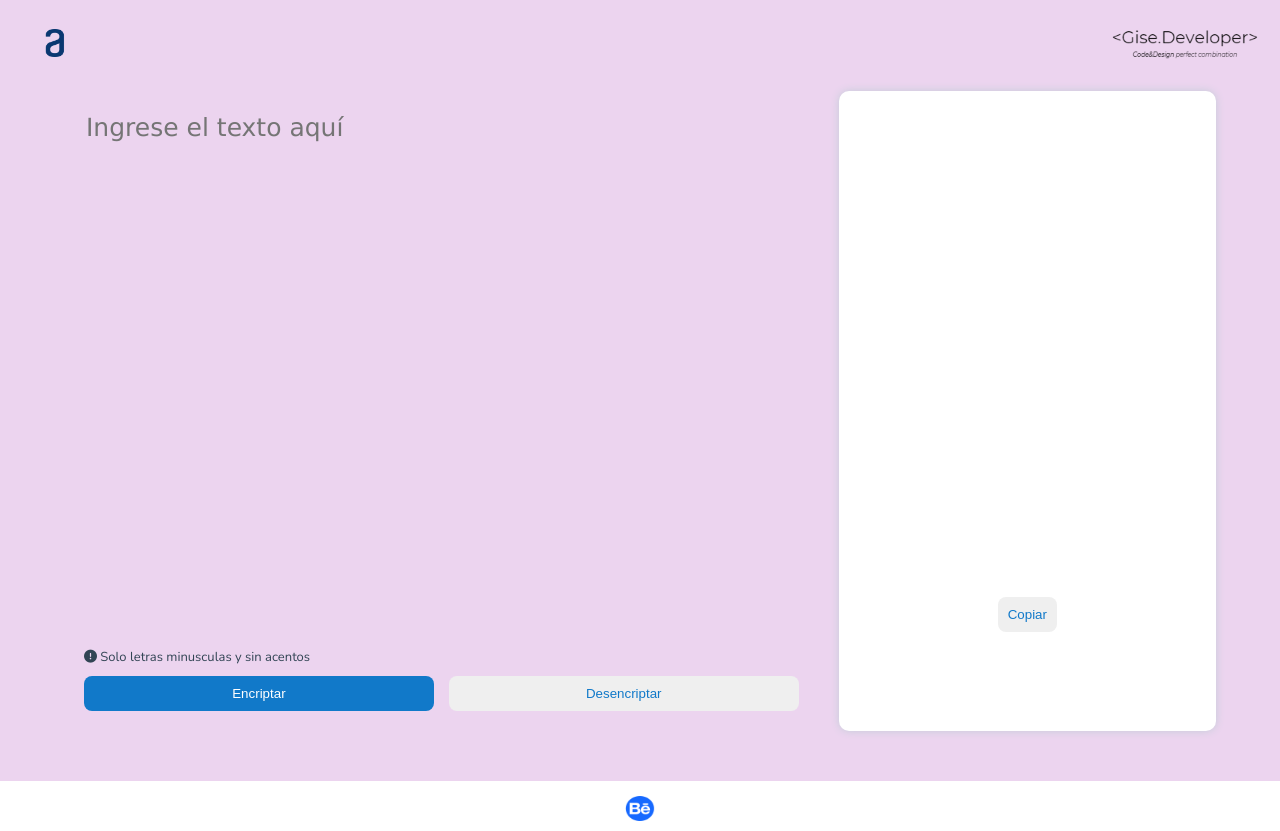
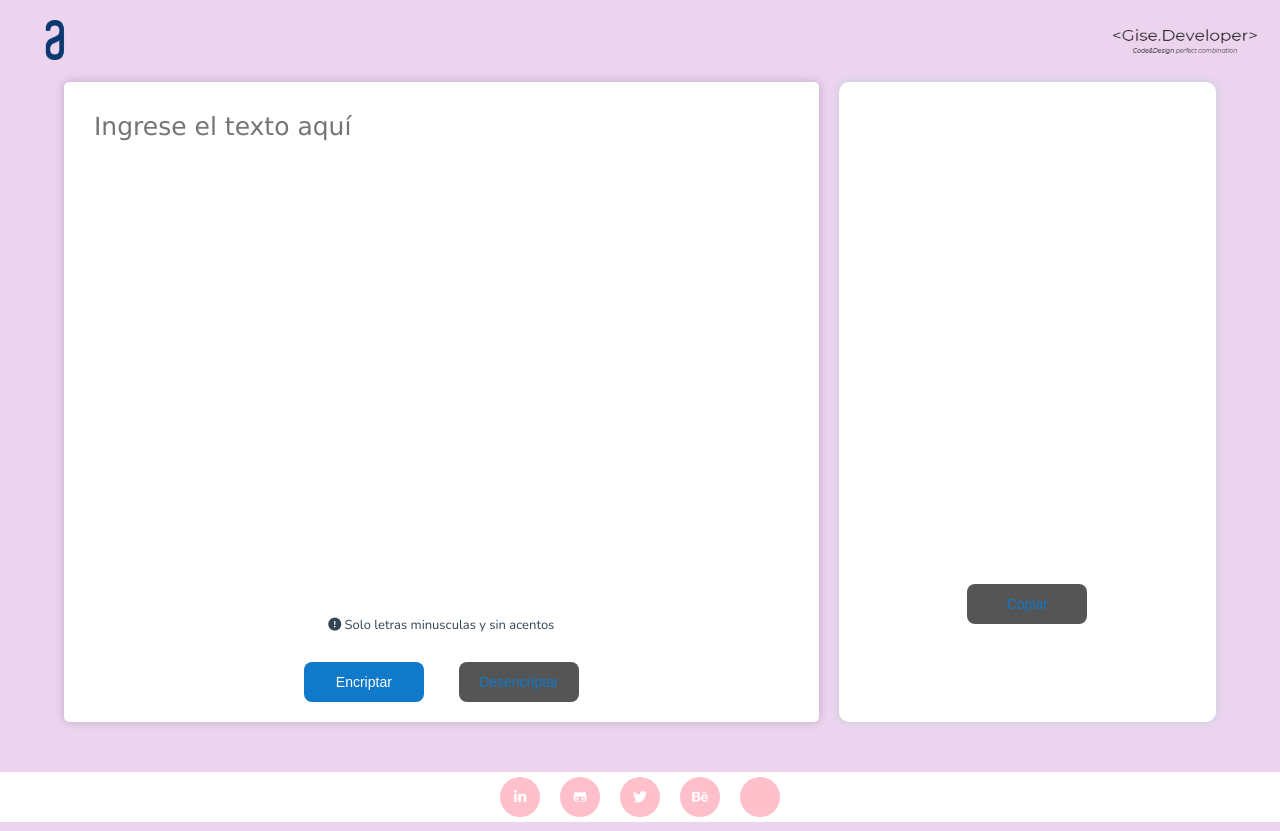
Before and after one commit to Gvbustamante/Encriptador-alura, a plain HTML site: page index.html in a window 1280 px wide. Drawn offline with nearby package versions, Linux system fonts and the light colour scheme.

Commit message:
Actualizacion del proyecto en general

```diff
--- a/index.html
+++ b/index.html
@@ -4,13 +4,22 @@
         <meta charset="UTF-8">
         <meta http-equiv="X-UA-Compatible" content="IE=edge">
         <meta name="viewport" content="width=device-width, initial-scale=1.0">
+        <link rel="stylesheet" href="./styles/reset.css">
         <link rel="preconnect" href="https://fonts.googleapis.com">
         <link rel="preconnect" href="https://fonts.gstatic.com" crossorigin>
         <link href="https://fonts.googleapis.com/css2?family=Nunito:wght@400;700&display=swap" rel="stylesheet">
         <link rel="stylesheet" href="https://cdnjs.cloudflare.com/ajax/libs/font-awesome/6.2.1/css/all.min.css"
             integrity="sha512-MV7K8+y+gLIBoVD59lQIYicR65iaqukzvf/nwasF0nqhPay5w/9lJmVM2hMDcnK1OnMGCdVK+iQrJ7lzPJQd1w=="
             crossorigin="anonymous" referrerpolicy="no-referrer" />
+        <link rel="stylesheet" href="./styles/header.css">
+        <link rel="stylesheet" href="./styles/box-mensaje.css">
+        <link rel="stylesheet" href="./styles/box-desencriptado.css">
+        <link rel="stylesheet" href="./styles/footer.css">
+
+
+
         <link rel="stylesheet" href="./styles/style.css">
+
         <title>Encriptador</title>
     </head>
 
@@ -19,6 +28,7 @@
             <a href="index.html"><img src="./img/Logo@2x.png" alt="logo alura" class="logo"></a>
             <a href="https://gisedeveloper.framer.website/"><img src="./img/logo_Gise.png" class="website"></a>
           </header>
+
         <div class="principal">
             <section class="box1">
                 <textarea id="mensaje" placeholder="Ingrese el texto aquí" class="cajitaDeTexto"></textarea>
@@ -30,6 +40,7 @@
                   </div>
                 </div>
               </section>
+
             <section class="box2">
                 <div class="box2_2">
                     <textarea readonly class="textodesencriptado"  id="cuadroDeTexto"></textarea>
@@ -40,10 +51,12 @@
         <script src="./js/app.js"></script>
 
         <footer>
-            <a href="https://www.behance.net/gvbustamante">
-                <img src="img/Behance-Logo.png" alt="logo Behance"
-                class="logo-behance" width="50" height="25">
-            </a>
+            <ul class="redes-sociales">
+                <li><a href="https://www.linkedin.com/in/gvbustamante/" target="_blank"><i class="fa-brands fa-linkedin-in"></i></a></li>
+                <li><a href="https://github.com/Gvbustamante/" target="_blank"><i class="fa-brands fa-github-alt"></i></a></li>
+                <li><a href="https://twitter.com/GisellaBM" target="_blank"><i class="fab fa-twitter"></i></a></li>
+                <li><a href="https://www.behance.net/gvbustamante" target="_blank"><i class="fa-brands fa-behance"></i></a></li>
+                <li><a class="curriculo-btn" href="#" target="_blank"><i class="fa-light fa-file-pdf"></i></a></li>
         </footer>
     </body>
 
--- /dev/null
+++ b/styles/box-desencriptado.css
@@ -0,0 +1,49 @@
+
+/* Estilos para la sección de desencriptar */
+.box2{
+  background-color: #fff;
+  padding: 15px;
+  text-align: center;
+  display: flex;
+  align-items: center;
+  justify-content: right;
+  border-radius: 10px;
+  box-shadow: 0px 0px 8px rgb(195, 205, 216);
+}
+
+
+.box2_2 textarea{
+  text-align: lef;
+  padding: 15px;
+  border: none;
+  background-color: transparent;
+  width: 100%;
+  height: 400px;
+  font-size: 18px;
+  resize: none;
+  font-family: 'Lucida Sans', 'Lucida Sans Regular', 'Lucida Grande', 'Lucida Sans Unicode', Geneva, Verdana, sans-serif;
+}
+.box2_2 textarea:focus{
+  outline: none;
+}
+
+
+.copiar {
+  width: 120px;
+    height: 40px;
+    margin: 0px 10px;
+    background-color: #555;
+    color: #fff;
+    border: none;
+    border-radius: 5px;
+    font-family: Arial, sans-serif;
+    font-size: 14px;
+    cursor: pointer;
+    transition: background-color 0.2s ease;
+}
+
+.copiar :hover{
+
+  background-color: #666;
+
+}
--- /dev/null
+++ b/styles/box-mensaje.css
@@ -0,0 +1,71 @@
+/* Estilo para la sección de encriptación */
+.box1 {
+    display: flex;
+    flex-direction: column;
+    align-items: center;
+    background-color: #fff;
+    padding: 50px;
+    border-radius: 5px;
+    box-shadow: 0px 0px 10px rgba(0,0,0,0.2);
+    justify-content: space-between;
+}
+
+  /* Estilo para la caja de texto */
+  .cajitaDeTexto {
+    background-color: transparent;
+    border: none;
+    width: 100%;
+    height: 200px;
+    margin-bottom: 20px;
+    padding: 10px;
+    border-radius: 3px;
+    resize: none;
+    font-size: 20px;
+    font-family: 'Lucida Sans', 'Lucida Sans Regular', 'Lucida Grande', 'Lucida Sans Unicode', Geneva, Verdana, sans-serif;
+
+  }
+
+  .cajitaDeTexto:focus{
+    outline: none;
+
+  }
+
+  /* Estilo para el mensaje de advertencia */
+  .box1_11 {
+    display: flex;
+    flex-direction: column;
+    align-items: center;
+  }
+
+  .box1_11 p {
+    margin-bottom: 20px;
+    font-size: 14px;
+    color: #666;
+  }
+
+  /* Estilo para los botones de encriptar/desencriptar */
+  .btn {
+    display: flex;
+    justify-content: center;
+    align-items: center;
+  }
+
+  .encriptar,
+  .desencriptar {
+    width: 120px;
+    height: 40px;
+    margin: 0px 10px;
+    background-color: #555;
+    color: #fff;
+    border: none;
+    border-radius: 5px;
+    font-family: Arial, sans-serif;
+    font-size: 14px;
+    cursor: pointer;
+    transition: background-color 0.2s ease;
+  }
+
+  .encriptar:hover,
+  .desencriptar:hover {
+    background-color: #666;
+  }
--- /dev/null
+++ b/styles/footer.css
@@ -0,0 +1,40 @@
+footer {
+    background-color: #f2f2f2;
+    padding: 10px;
+    display: flex;
+    justify-content: center;
+  }
+
+  .redes-sociales {
+    list-style: none;
+    display: flex;
+    justify-content: center;
+    align-items: center;
+    margin: 0;
+    padding: 0;
+  }
+
+  .redes-sociales li {
+    margin: 0 10px;
+  }
+
+  .redes-sociales a {
+    display: flex;
+    justify-content: center;
+    align-items: center;
+    width: 40px;
+    height: 40px;
+    border-radius: 50%;
+    color: #fff;
+    background-color: pink;
+    text-decoration: none;
+    transition: background-color 0.2s ease-in-out;
+  }
+
+  .redes-sociales a:hover {
+    background-color: pink;
+  }
+
+  .redes-sociales i {
+    font-size: 14px;
+  }
--- /dev/null
+++ b/styles/header.css
@@ -0,0 +1,53 @@
+
+*{
+    margin: 0px;
+    box-sizing: border-box;
+  }
+
+
+body {
+    font-family: 'Nunito', sans-serif;
+    background-color: rgb(240, 190, 199);
+}
+
+.principal{
+    width: 90%;
+    height: 80vh;
+    margin: 0px auto 50px auto;
+    display: grid;
+    grid-template-columns: 2fr 1fr;
+    gap: 20px;
+}
+
+/* Estilo para el header */
+header {
+    display: flex;
+    justify-content: space-between;
+    align-items: center;
+    padding: 15px;
+    background-color: #f8f8f800;
+    font-family: Arial, sans-serif;
+    font-size: 14px;
+  }
+
+  /* Estilo para el logo de Alura */
+  .logo {
+    width: 80px;
+    height: 40px;
+  }
+
+  /* Estilo para el logo de Gise.Developer */
+  .website {
+    width: 110px;
+    height: 40px;
+  }
+
+  /* Estilo para los enlaces */
+  a {
+    text-decoration: none;
+    color: #333;
+  }
+
+  a:hover {
+    color: #666;
+  }
--- /dev/null
+++ b/styles/reset.css
@@ -0,0 +1,45 @@
+/* CSS RESET */
+/* http://meyerweb.com/eric/tools/css/reset/ */
+/* v2.0 | 20110126 */
+/* License: none (public domain) */
+
+html, body, div, span, applet, object, iframe,
+h1, h2, h3, h4, h5, h6, p, blockquote, pre,
+a, abbr, acronym, address, big, cite, code,
+del, dfn, em, img, ins, kbd, q, s, samp,
+small, strike, strong, sub, sup, tt, var,
+b, u, i, center,
+dl, dt, dd, ol, ul, li,
+fieldset, form, label, legend,
+table, caption, tbody, tfoot, thead, tr, th, td {
+    margin: 0;
+    padding: 0;
+    border: 0;
+    outline: 0;
+    font-size: 100%;
+    vertical-align: baseline;
+    background: transparent;
+}
+
+body {
+    line-height: 1;
+}
+
+ol, ul {
+    list-style: none;
+}
+
+blockquote, q {
+    quotes: none;
+}
+
+blockquote:before, blockquote:after,
+q:before, q:after {
+    content: '';
+    content: none;
+}
+
+table {
+    border-collapse: collapse;
+    border-spacing: 0;
+}
```
Also changed, not shown: js/app.js (line endings or trailing spaces), 1 other file. Lines whose indentation alone changed are shown as unchanged.
